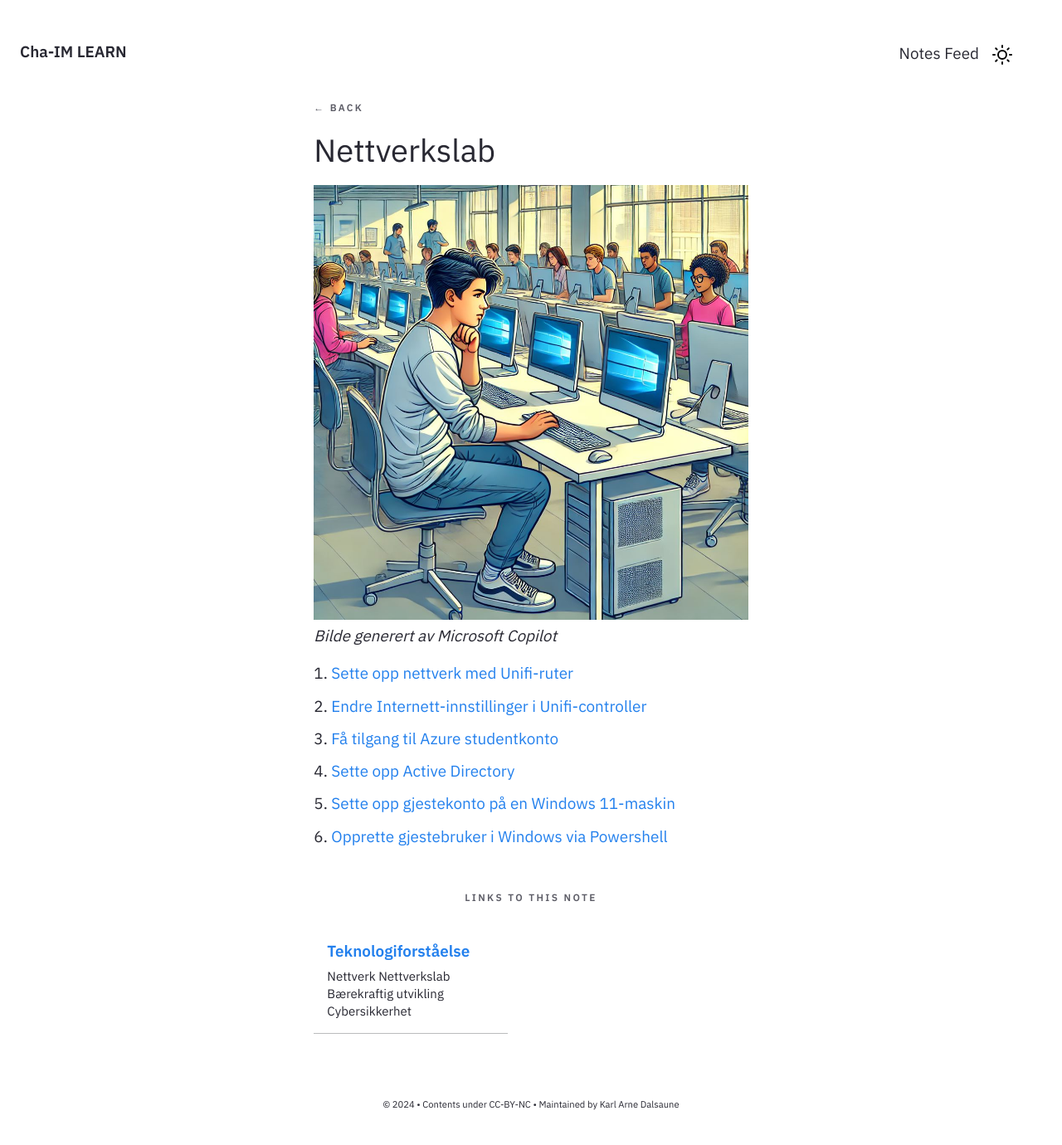
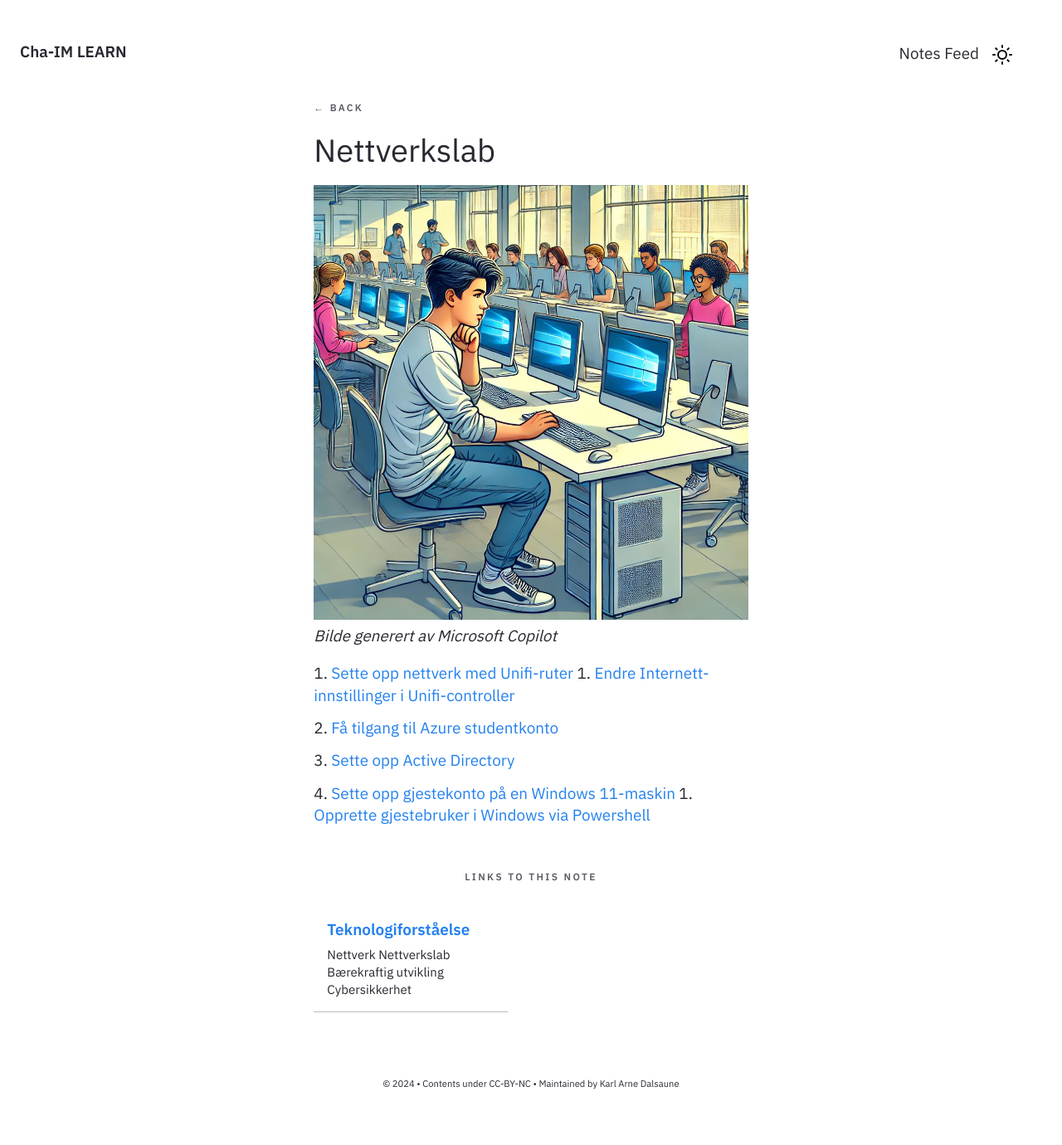
Before and after one commit to Cha-IM/cha-im.github.io, a Jekyll site: the page built from _notes/Public/Teknologiforståelse/Nettverkslab/Nettverkslab.md, in a window 1280 px wide. Shown: the whole page at 83% size. Built offline with Jekyll 4.4.1, drawn with Linux system fonts in a browser that asks for light colours; after the commit the page ends 1354 px from its top, so only the background shows below that.

Commit message:
Karls-MacBook-Pro-236.local 2025-2-6:9:51:26

```diff
--- a/_notes/Public/Teknologiforståelse/Nettverkslab/Nettverkslab.md
+++ b/_notes/Public/Teknologiforståelse/Nettverkslab/Nettverkslab.md
@@ -7,8 +7,8 @@ date: 19-03-2024
 *Bilde generert av Microsoft Copilot*
 
 1. [[Sette opp nettverk med Unifi-ruter]]
-2. [[Endre Internett-innstillinger i Unifi-controller]]
-3. [[Få tilgang til Azure studentkonto]]
-4. [[Sette opp Active Directory]]
-5. [[Sette opp gjestekonto på en Windows 11-maskin]]
-6. [[Opprette gjestebruker i Windows via Powershell]]
+		1. [[Endre Internett-innstillinger i Unifi-controller]]
+2. [[Få tilgang til Azure studentkonto]]
+3. [[Sette opp Active Directory]]
+4. [[Sette opp gjestekonto på en Windows 11-maskin]]
+		1. [[Opprette gjestebruker i Windows via Powershell]]
```
